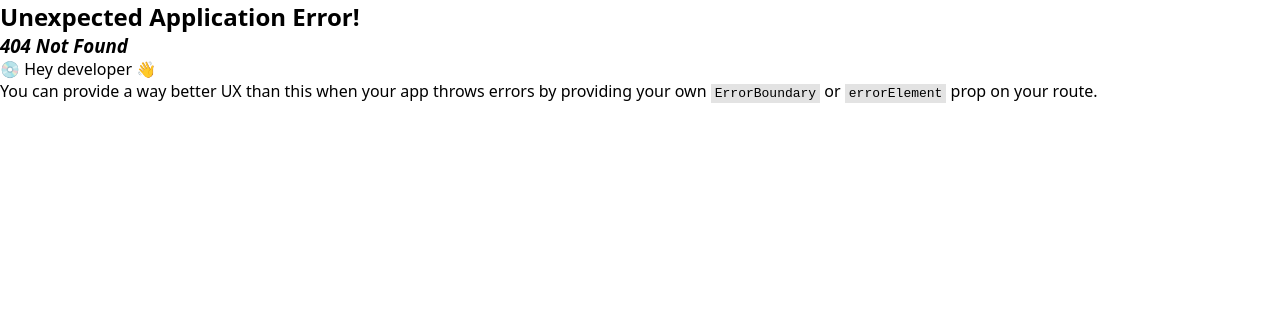
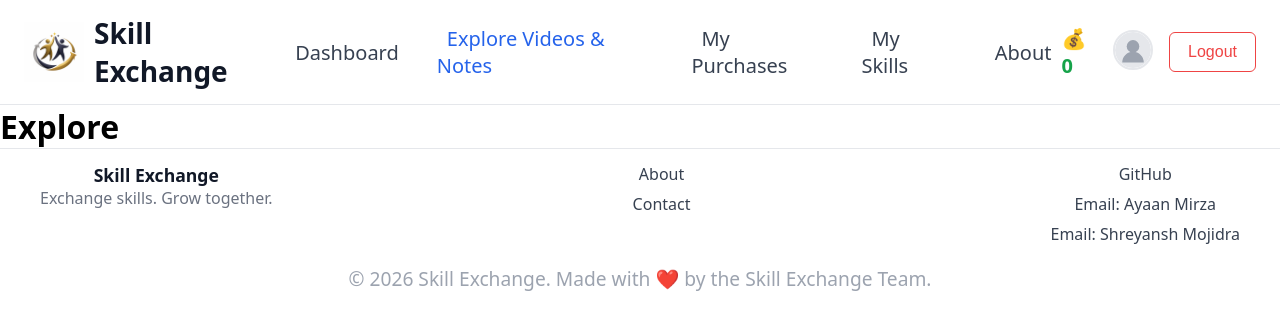
Before and after one commit to ayaan-mirza7/Skill-exchange, a React (Vite) app in the folder frontend/skillexchange/: page /explore in a window 1280 px wide. Before the commit this address had no page. Shown: the top 330 px of the page. Built offline with nearby package versions, Linux system fonts and the light colour scheme; no server answers.

Commit message:
Adding and attatched Link to Remaining pages

```diff
--- /dev/null
+++ b/frontend/skillexchange/src/pages/explore.jsx
@@ -0,0 +1,17 @@
+// import React from "react";
+import Navbar from "../components/navbar";
+import Footer from "../components/footer";
+
+function explore() {
+  return (
+    <>
+      <Navbar />
+      <div>
+        <h1>Explore</h1>
+      </div>
+      <Footer />
+    </>
+  );
+}
+
+export default explore;
--- /dev/null
+++ b/frontend/skillexchange/src/pages/mypurchase.jsx
@@ -0,0 +1,17 @@
+// import React from "react";
+import Navbar from "../components/navbar";
+import Footer from "../components/footer";
+
+function mypurchase() {
+  return (
+    <>
+      <Navbar />
+      <div>
+        <h1>My Purchases</h1>
+      </div>
+      <Footer />
+    </>
+  );
+}
+
+export default mypurchase;
--- /dev/null
+++ b/frontend/skillexchange/src/pages/myskill.jsx
@@ -0,0 +1,17 @@
+// import React from 'react'
+import Navbar from "../components/navbar";
+import Footer from "../components/footer";
+
+function myskill() {
+  return (
+    <>
+      <Navbar />
+      <div>
+        <h1>My Skills</h1>
+      </div>
+      <Footer />
+    </>
+  )
+}
+
+export default myskill
--- a/frontend/skillexchange/src/router.jsx
+++ b/frontend/skillexchange/src/router.jsx
@@ -9,6 +9,9 @@ import UploadVideo from "./pages/UploadVideo";
 import UploadNotes from "./pages/UploadNotes";
 import Profile from "./pages/Profile";
 import About from "./pages/About";
+import Explore from "./pages/explore";
+import MySkill from "./pages/myskill";
+import MyPurchase from "./pages/mypurchase";
 
 const router=createBrowserRouter([
     {path:"/",element:<Login />},
@@ -31,5 +34,8 @@ const router=createBrowserRouter([
     {path:"/profile", element:<Profile/>},
     {path:"/about", element:<About/>},
 
+    {path:"/explore", element:<Explore/>},
+    {path:"/skills", element:<MySkill/>},
+    {path:"/purchases", element:<MyPurchase/>},
 ]);
 export default router;
```
Also changed, not shown: frontend/skillexchange/src/pages/explore.css (added), frontend/skillexchange/src/pages/mypurchase.css (added), frontend/skillexchange/src/pages/myskill.css (added).
